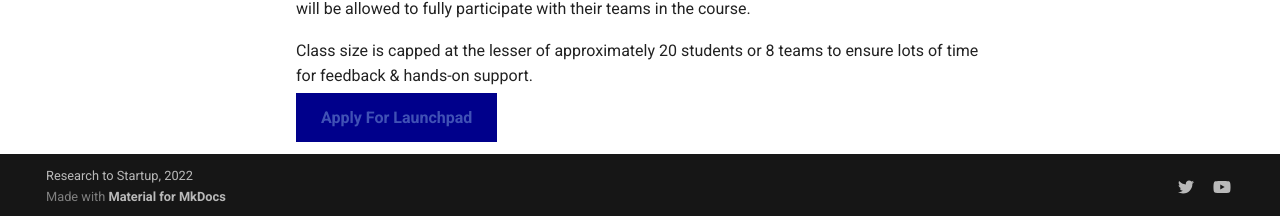
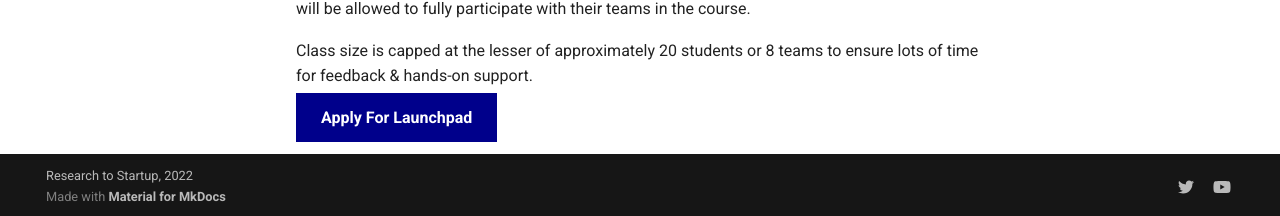
Before and after one commit to research-to-startup/research-to-startup.github.io, an MkDocs documentation site: the page built from docs/launchpad-sp23.md, in a window 1280 px wide and 1209 px high. Shown: the part 990-1206 px from the top of the window. Built offline with MkDocs 1.6.1 and Material for MkDocs 9.7.7, drawn with Linux system fonts in a browser that asks for light colours; comment, search, counter and statistics services are not loaded.

Commit message:
Update extra.css

```diff
--- a/docs/stylesheets/extra.css
+++ b/docs/stylesheets/extra.css
@@ -52,6 +52,7 @@ h1.title {
   text-decoration: none
 }
 
+.apply-button:link,
 .apply-button:hover,
 .apply-button:visited {
   color: white;
```
